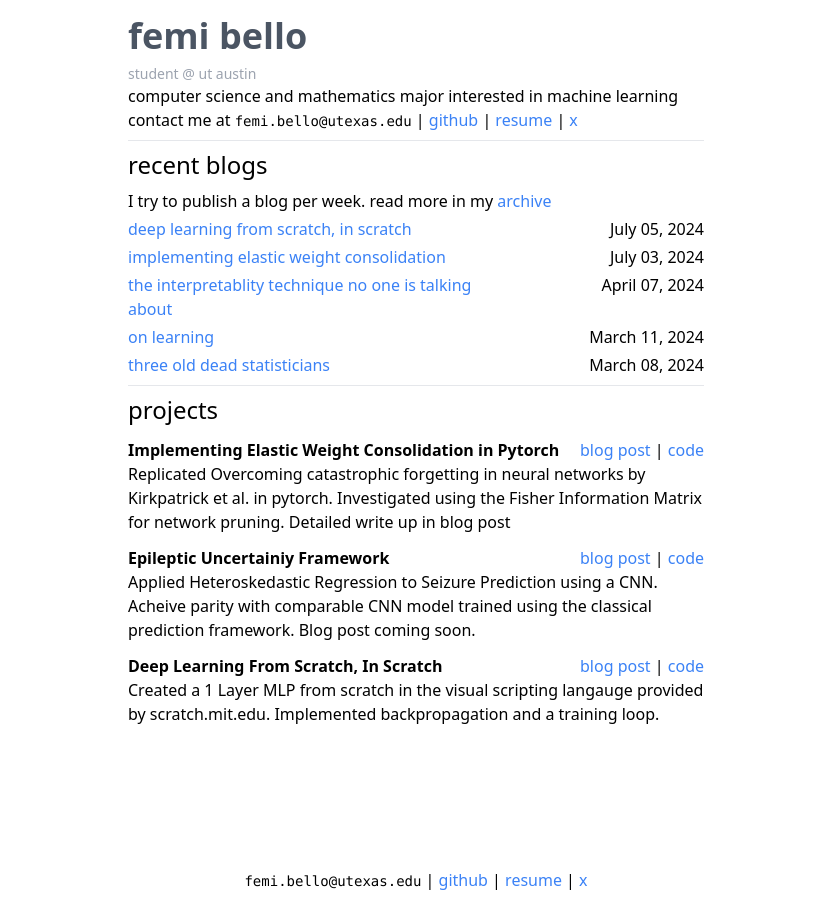
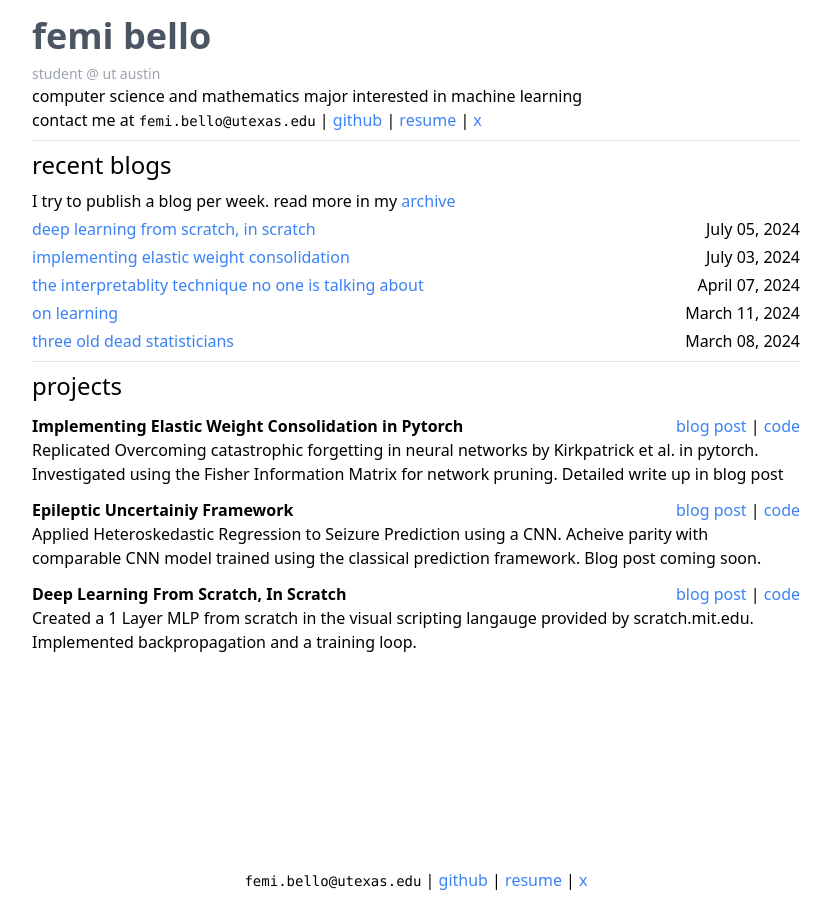
Before and after one commit to bell-boy/bell-boy.github.io, a Jekyll site: the page built from index.md, in a window 1280 px wide. Shown: the whole page, without its empty margins (224-1055 px from the left). Built offline with Jekyll 4.4.1, drawn with Linux system fonts in a browser that asks for light colours.

Commit message:
update width of content

```diff
--- a/_layouts/home.html
+++ b/_layouts/home.html
@@ -7,7 +7,7 @@
   <title>{{ site.title }}</title>
 </head>
 <body class="flex min-h-screen flex-col items-center">
-  <div class="flex-grow w-[45%] my-4">
+  <div class="flex-grow w-[60%] my-4">
     <h1 class="text-4xl font-bold text-gray-600 mb-2">femi bello</h1>
     <h2 class="text-gray-400 text-sm">student @ ut austin </h2>
     <p>computer science and mathematics major interested in machine learning</p>
--- a/_layouts/post.html
+++ b/_layouts/post.html
@@ -8,7 +8,7 @@
   <title>{{ page.title }}</title>
 </head>
 <body class="flex min-h-screen flex-col items-center">
-  <div class=" w-[60%] py-5 flex-grow flex flex-col items-center">
+  <div class="py-5 flex-grow flex flex-col items-center" style="width: 70%;">
     <h1 class="text-5xl font-bold text-gray-600 mb-2">{{ page.title }}</h1>
     <div class="content p-3 w-[100%]">
       {% toc %}
```
